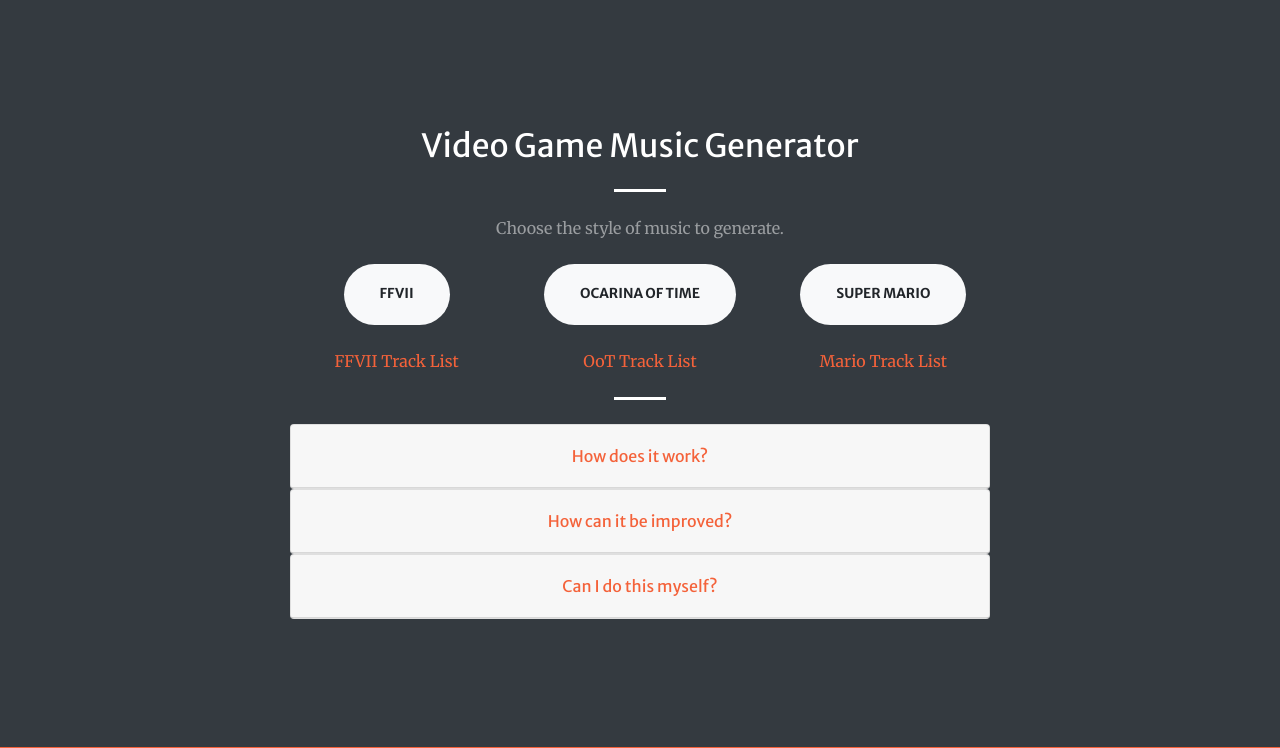
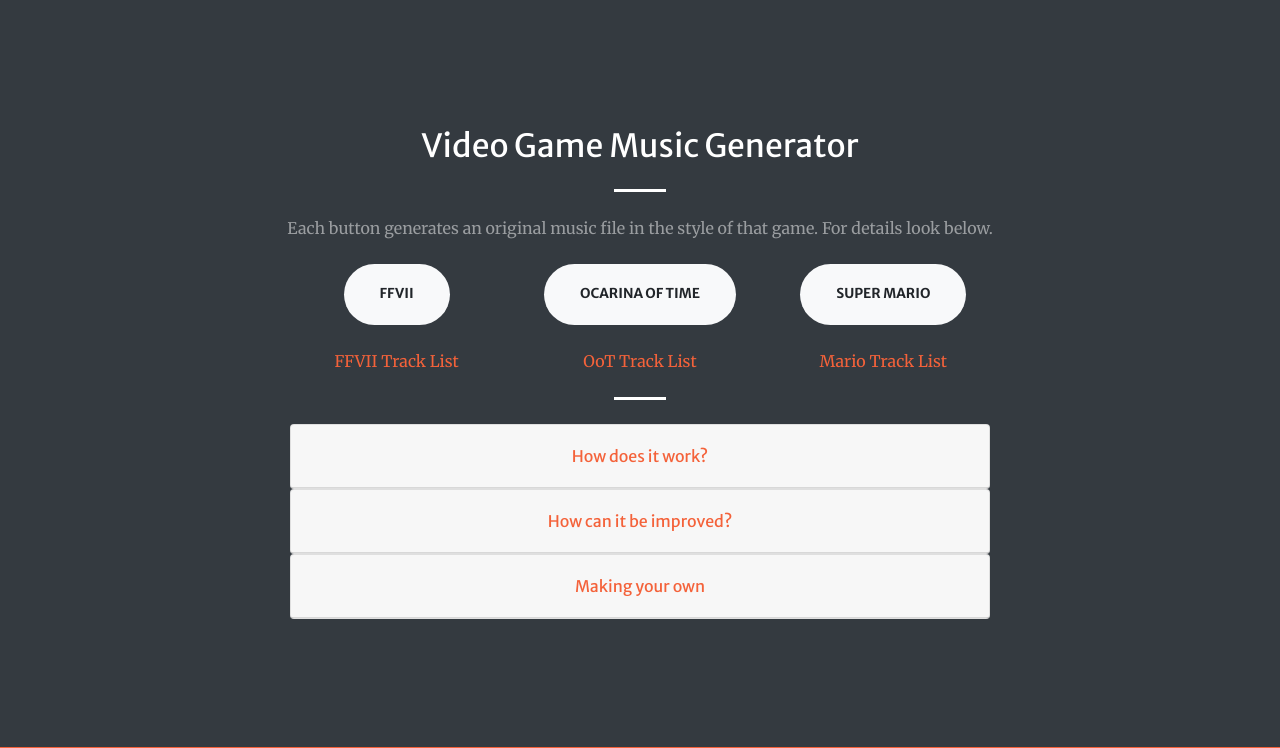
Before and after one commit to a-rahman/a-rahman.github.io, a Flask app: page / in a window 1280 px wide. Shown: the part 801-1549 px from the top of the page. Run offline with Flask 2, Linux system fonts and the light colour scheme; some libraries are stand-ins or nearby versions.

Commit message:
Text edits

```diff
--- a/templates/index.html
+++ b/templates/index.html
@@ -82,7 +82,7 @@
         <div class="col-lg-8 text-center">
           <h2 class="text-white mt-0">Video Game Music Generator</h2>
           <hr class="divider light my-4">
-          <p class="text-white-50 mb-4">Choose the style of music to generate. </p>
+          <p class="text-white-50 mb-4">Each button generates an original music file in the style of that game. For details look below.</p>
           <!--<a class="btn btn-light btn-xl js-scroll-trigger" href="ffx.mid">FFX</a>-->
           <div class="container">
               <div class="row">
@@ -253,14 +253,14 @@
                         <div class="card-body w3-dark-grey" id="modelExplanation">
                             <div class="card">
                                 <div class="card-header">
-                                    <a href="#" data-toggle="collapse" data-target="#collapseOneA">Tell me more about the model.</a>
+                                    <a href="#" data-toggle="collapse" data-target="#collapseOneA">More about the model</a>
                                 </div>
                                 <div class="card-body collapse" data-parent="#modelExplanation" id="collapseOneA">
                                     <div class="panel-group" id="details">
-                                        <p>The model is a type of neural network. It takes inputs, in our case a series of notes, and performs layers of transformations until it comes out with a single output note. The parameters of the transformations start off randomized, and if the output is incorrect, the parameters are adjusted to try and get the correct output. These adjustments is how the model is trained.</p>
+                                        <p>The model is a type of neural network. It takes inputs, in our case a series of notes, and performs layers of transformations until it comes out with a single output note. The parameters of the transformations start off randomized, and if the output is incorrect, the parameters are adjusted to try and get the correct output. These adjustments are how the model is trained.</p>
                                         <div class="panel">
-                                            <a data-toggle="collapse" data-parent="#details" href="#backprop">About Back Propagation &raquo;
-                                            </a>
+                                            <a data-toggle="collapse" data-parent="#details" href="#backprop">About Back Propagation &dArr;
+                                            </a><br>
                                             <div id="backprop" class="panel-collapse collapse">
                                                 <div class="panel-body">
                                                   <p>The process in which the parameters are adjusted is called back propagation. In back propagation the error between the desired output and actual output is used to change the parameters of the layer above the output. How much the parameter changes is calculated in a process called gradient descent. The change is taken as the error in that layer, and is used similarly to change the parameters of the layer above that. This way the changes move up the layers all the way back to the input, in other words the errors propagate back through the whole model.</p>
@@ -268,7 +268,7 @@
                                             </div>
                                         </div>
                                         <div class="panel ">
-                                            <a data-toggle="collapse" data-parent="#details" href="#lstm">About LSTMs &raquo;
+                                            <a data-toggle="collapse" data-parent="#details" href="#lstm">About LSTMs &dArr;
                                             </a>
                                             <div id="lstm" class="panel-collapse collapse">
                                                 <div class="panel-body">
@@ -302,7 +302,7 @@
                     </div>
                     <div id="collapseTwo" class="collapse" aria-labelledby="headingTwo" data-parent="#accordion">
                         <div class="card-body">
-                            <p>There are several points in which the model is deficient. </p>
+                            <p>There are several points where the model can be further developed. </p>
 
                             <div class="card">
                               <div class="card-header">
@@ -343,7 +343,7 @@
                     <div class="card-header" id="headingThree">
                         <h5 class="mb-0">
                 <button class="btn btn-link collapsed" data-toggle="collapse" data-target="#collapseThree" aria-expanded="false" aria-controls="collapseThree">
-                  Can I do this myself?
+                  Making your own
                 </button>
               </h5>
                     </div>
```
